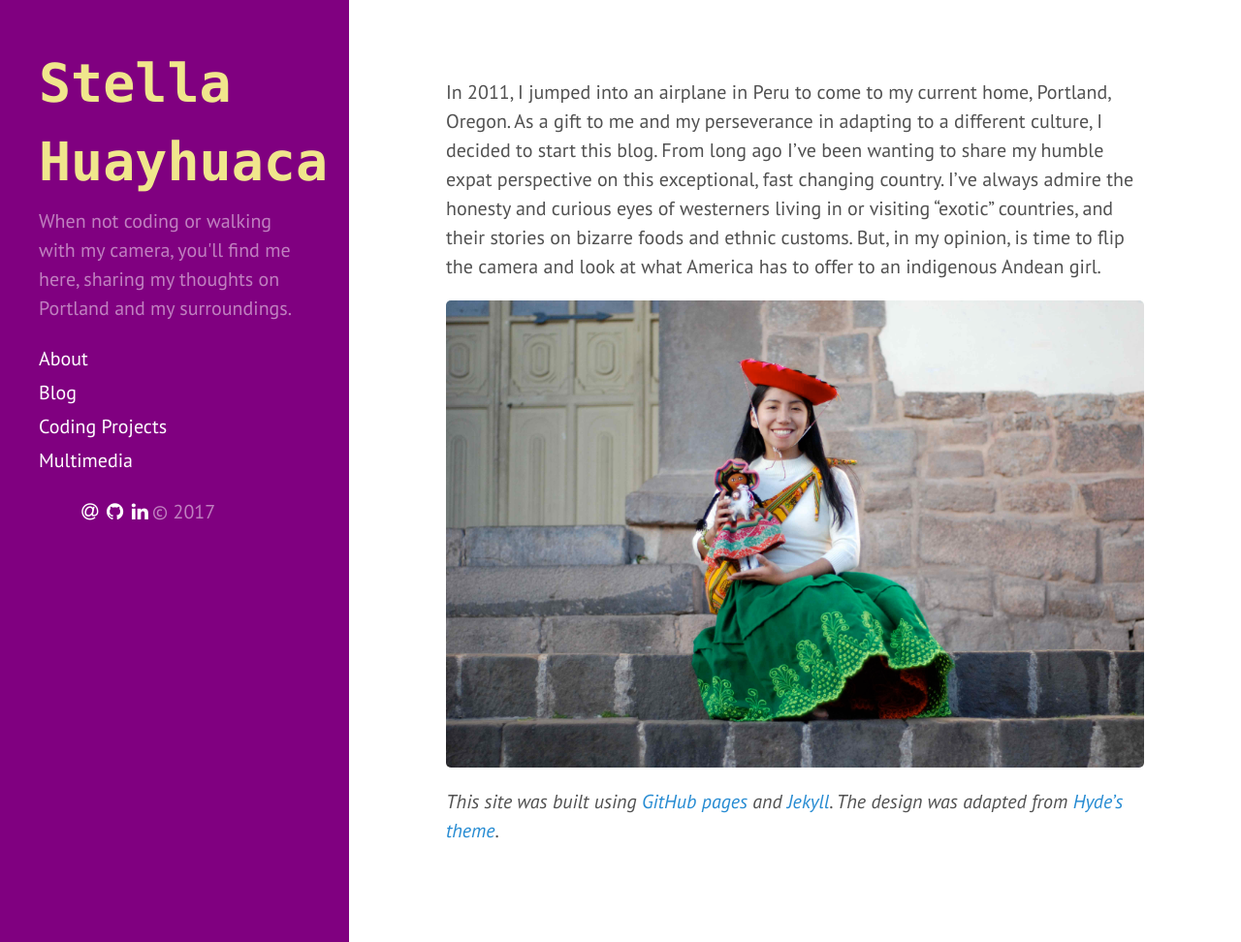
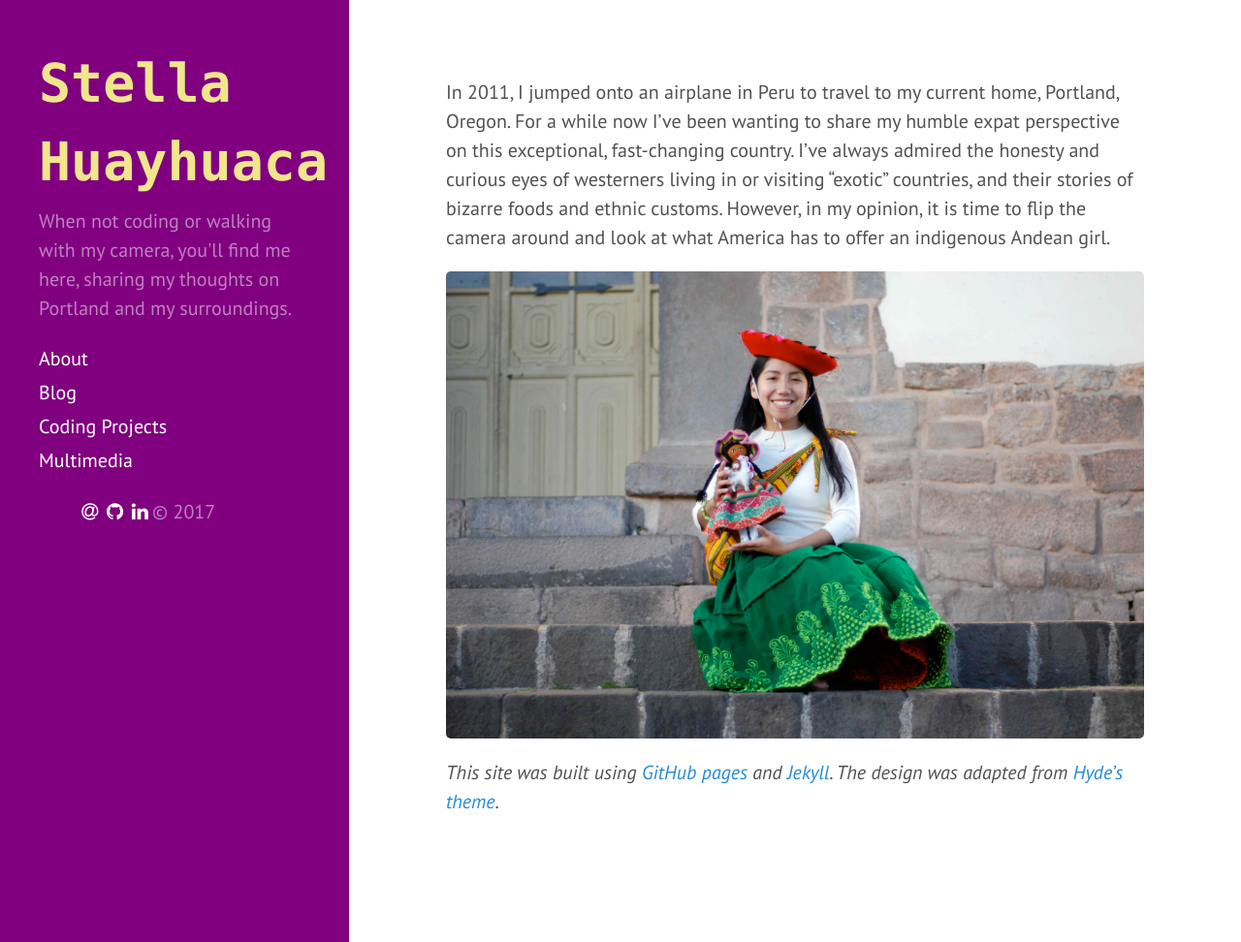
Before and after one commit to uturunku1/uturunku1.github.io, a Jekyll site: the page built from index.md, in a window 1280 px wide and 972 px high. Shown: the whole window at 97% size. Built offline with Jekyll 4.4.1, drawn with Linux system fonts in a browser that asks for light colours; nearby versions of some CDN libraries.

Commit message:
correct grammar in index.md:

```diff
--- a/index.md
+++ b/index.md
@@ -4,7 +4,7 @@ title: Home
 
 ---
 
-In 2011, I jumped into an airplane in Peru to come to my current home, Portland, Oregon. As a gift to me and my perseverance in adapting to a different culture, I decided to start this blog. From long ago I’ve been wanting to share my humble expat perspective on this exceptional, fast changing country. I’ve always admire the honesty and curious eyes of westerners living in or visiting “exotic” countries, and their stories on bizarre foods and ethnic customs. But, in my opinion, is time to flip the camera and look at what America has to offer to an indigenous Andean girl.
+In 2011, I jumped onto an airplane in Peru to travel to my current home, Portland, Oregon. For a while now I’ve been wanting to share my humble expat perspective on this exceptional, fast-changing country. I’ve always admired the honesty and curious eyes of westerners living in or visiting “exotic” countries, and their stories of bizarre foods and ethnic customs. However, in my opinion, it is time to flip the camera around and look at what America has to offer an indigenous Andean girl.
 
 ![My helpful screenshot]({{ site.url }}/assets/luces.jpg)
 
```
